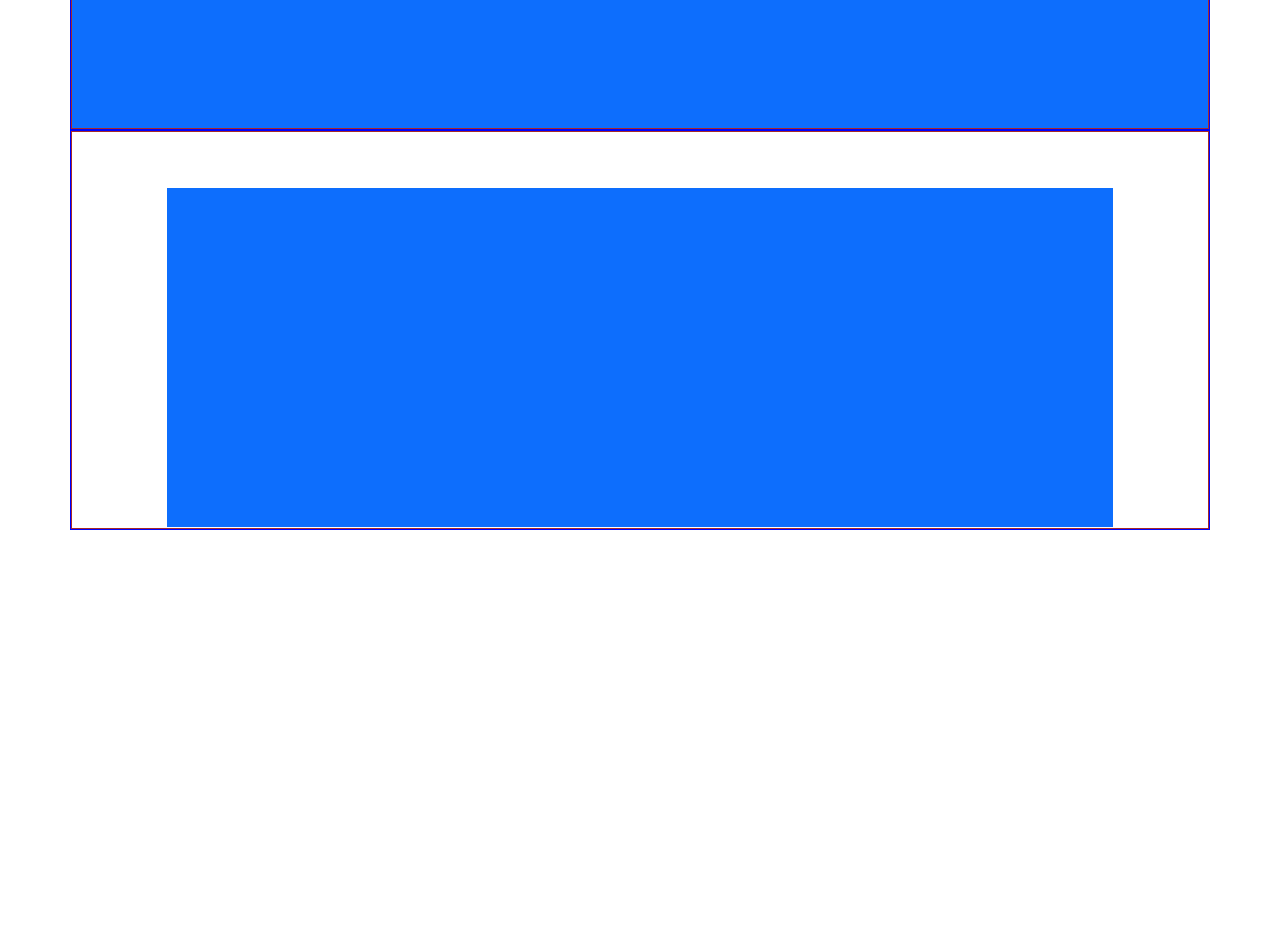
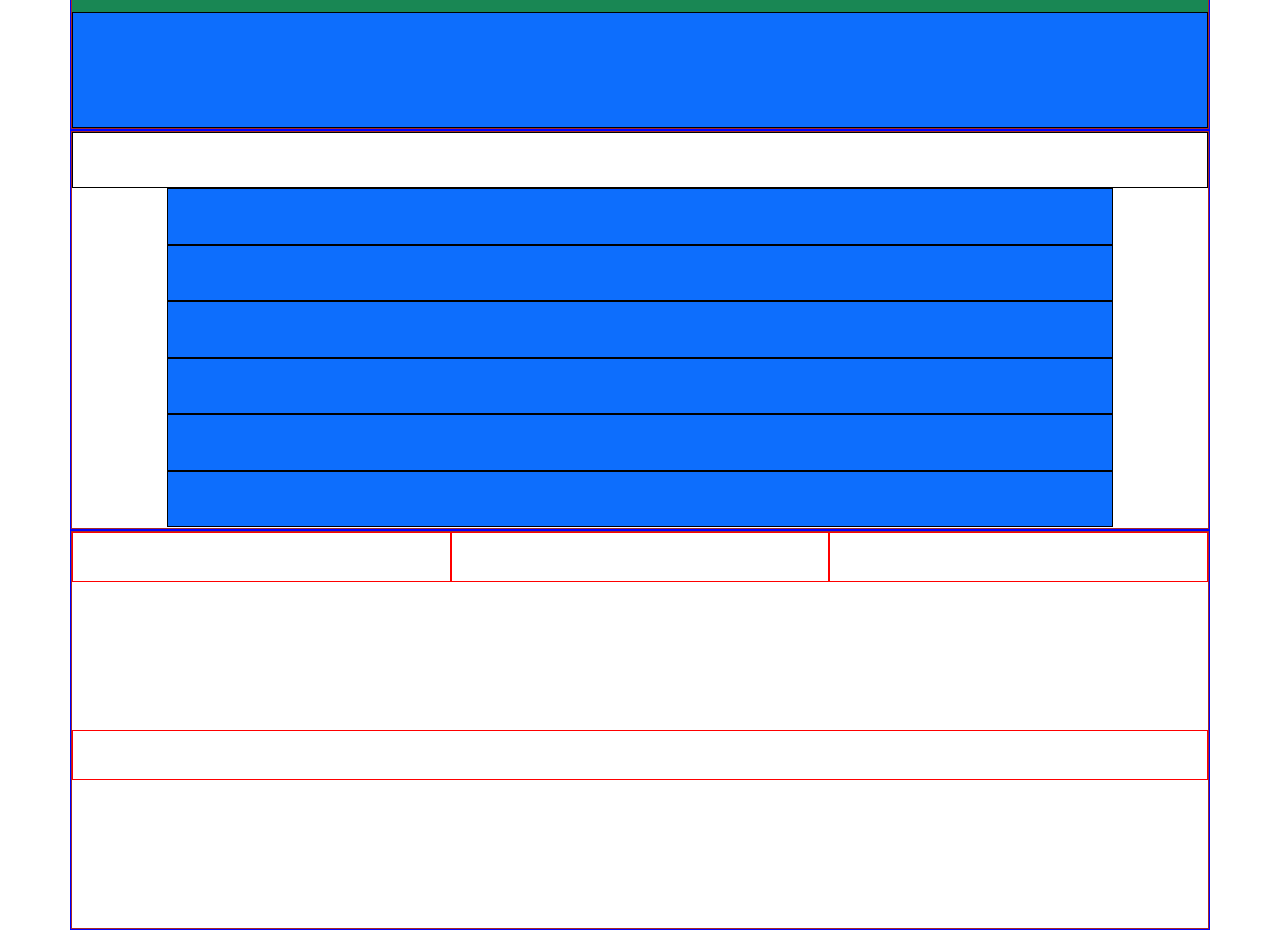
Before and after one commit to StefanoMRC/html-css-bootstrap-freelancer, a plain HTML site: page index.html in a window 1280 px wide. Shown: the part 1340-2270 px from the top of the page. Before the commit the page ends 1870 px from the top, so only its background shows below. Drawn offline with nearby package versions, Linux system fonts and the light colour scheme.

Commit message:
struttura footer

```diff
--- a/asset/css/style.css
+++ b/asset/css/style.css
@@ -31,3 +31,20 @@
     border-radius: 20px;
     margin: 10px 0;
 }
+.col-10{
+    border: 1px solid black;
+}
+.col-12{
+    border: 1px solid black;
+}
+.col-s-12{
+    height: 50px;
+}
+.col-md-4{
+    height: 50px;
+    border: 1px solid red;
+}
+.col-s-12{
+    height: 50px;
+    border: 1px solid red;
+}
--- a/index.html
+++ b/index.html
@@ -94,6 +94,18 @@
     </main>
     <footer>
 
+        <div class="container height">
+            <div class="row">
+                <div class="col-s-12 col-md-4"></div>
+                <div class="col-s-12 col-md-4"></div>
+                <div class="col-s-12 col-md-4"></div>
+                <div class="col-s-12 "></div>
+            </div>
+
+        </div>
+
+
+
     </footer>
 </body>
 </html>
```
